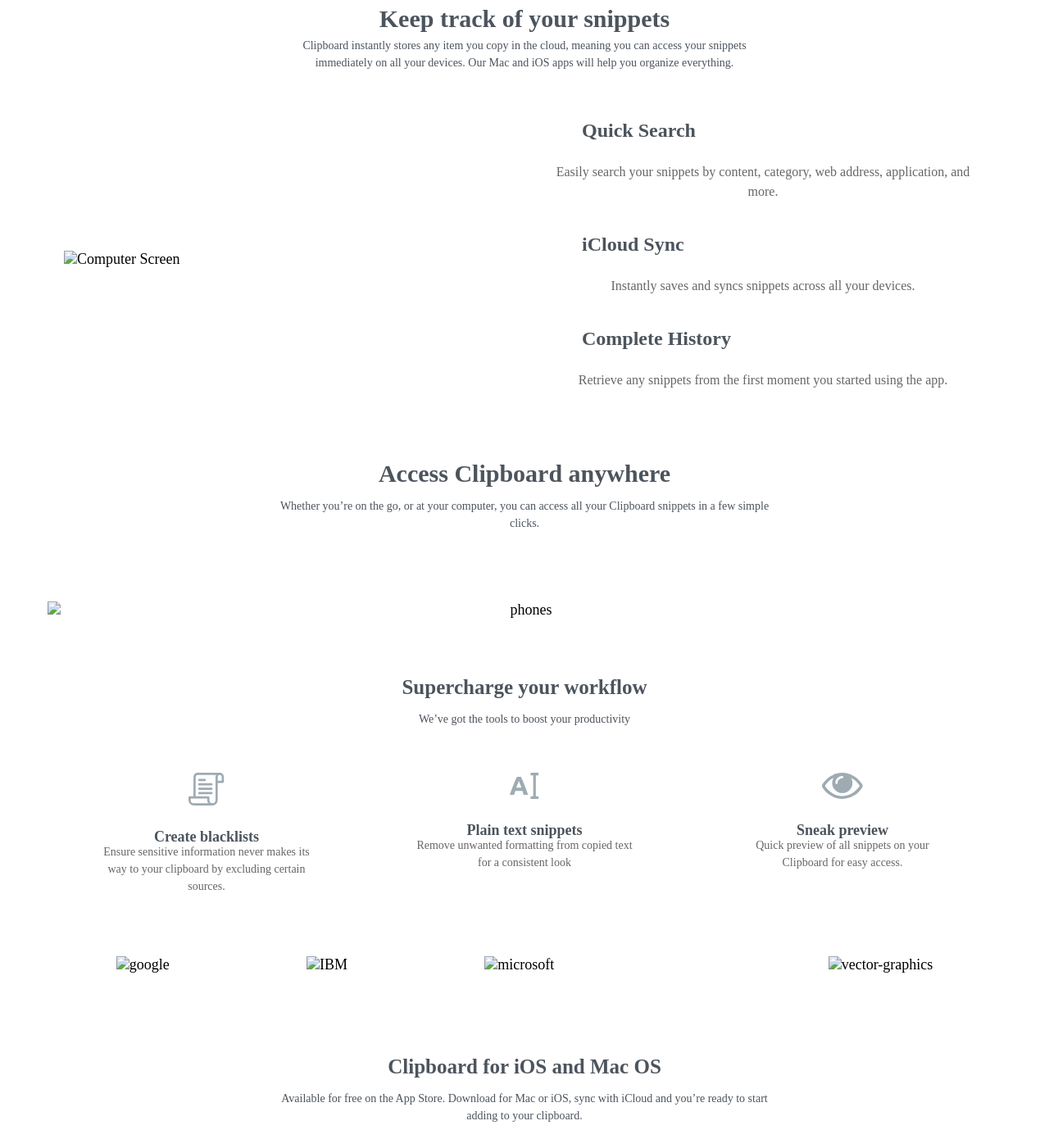
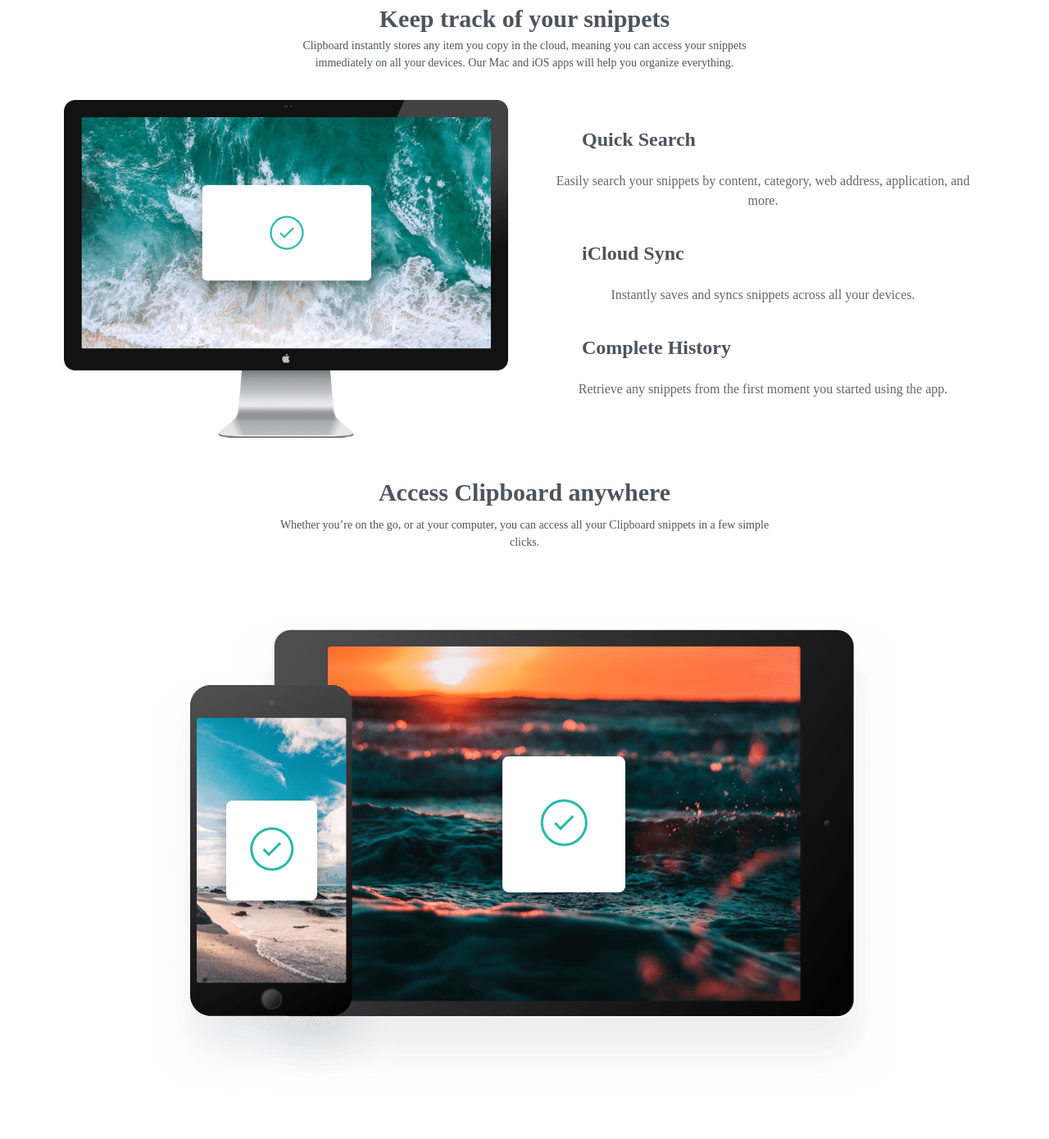
Before and after one commit to ebubee110/clipboard-landing-page, a plain HTML site: page index.html in a window 1280 px wide. Shown: the part 540-1930 px from the top of the page at 82% size. Drawn offline with Linux system fonts and the light colour scheme; files whose address does not match are found by name; a web font is replaced by a local one.

Commit message:
Add files via upload

```diff
--- a/index.html
+++ b/index.html
@@ -45,7 +45,7 @@
  <section id="section2">
   <div class="container">
     <div class="image-section">
-      <img src="./images/image-computer.png" alt="Computer Screen" class="image">
+      <img src="./image-computer.png" alt="Computer Screen" class="image">
     </div>
     <div class="text-section">
       <div class="feature">
@@ -76,7 +76,7 @@
   snippets in a few simple clicks.
   </p>
 
-   <img src="./images/image-devices.png" alt="phones">
+   <img src="./image-devices.png" alt="phones">
 
 
 </section>
@@ -125,11 +125,11 @@
     </div>
   </div>
     <div id="brand">
-      <img src="./images/logo-google.png" alt="google">
-      <img src="./images/logo-ibm.png" alt="IBM">
-      <img src="./images/logo-microsoft.png" alt="microsoft">
-      <img src="./images/logo-hp.png" alt="">
-      <img src="./images/logo-vector-graphics.png" alt="vector-graphics">
+      <img src="./logo-google.png" alt="google">
+      <img src="./logo-ibm.png" alt="IBM">
+      <img src="./logo-microsoft.png" alt="microsoft">
+      <img src="./logo-hp.png" alt="">
+      <img src="./logo-vector-graphics.png" alt="vector-graphics">
     </div>
   </div>
   <h3>
```
